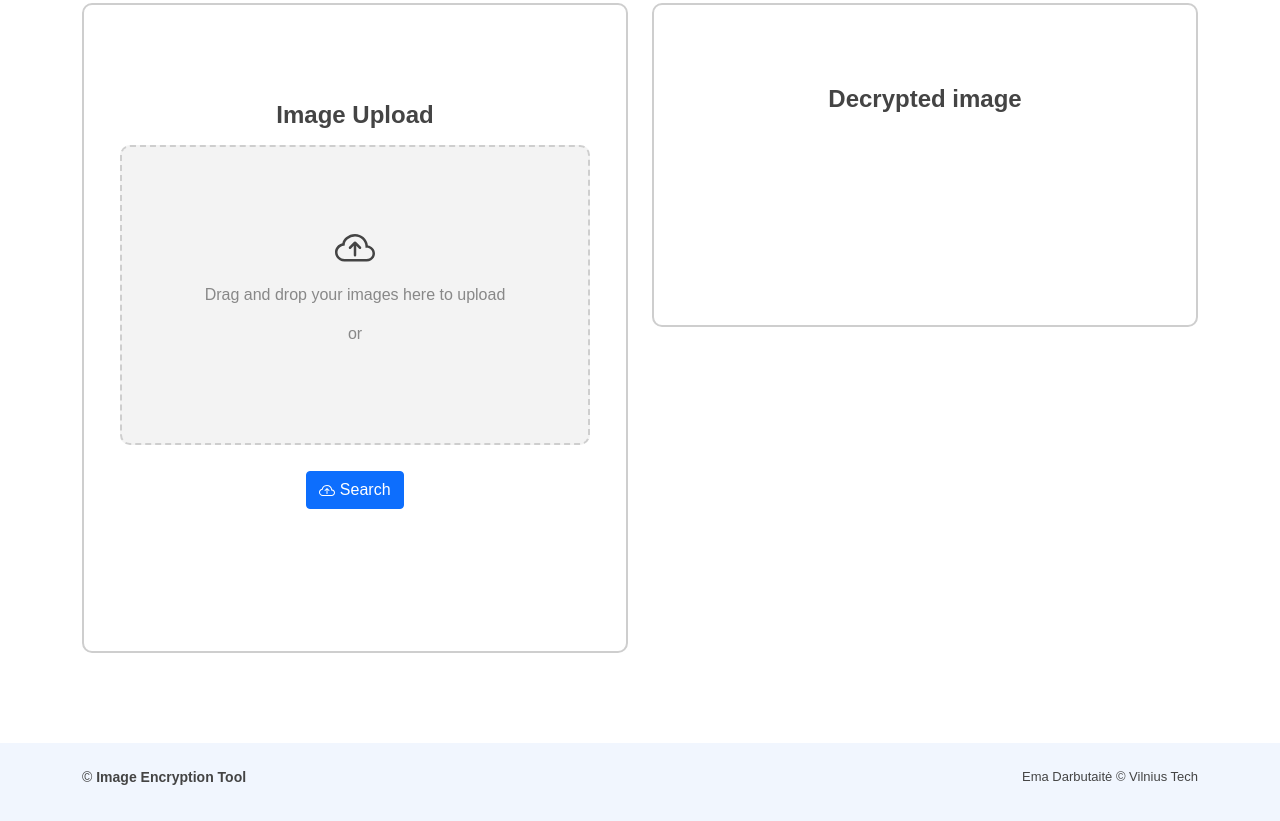
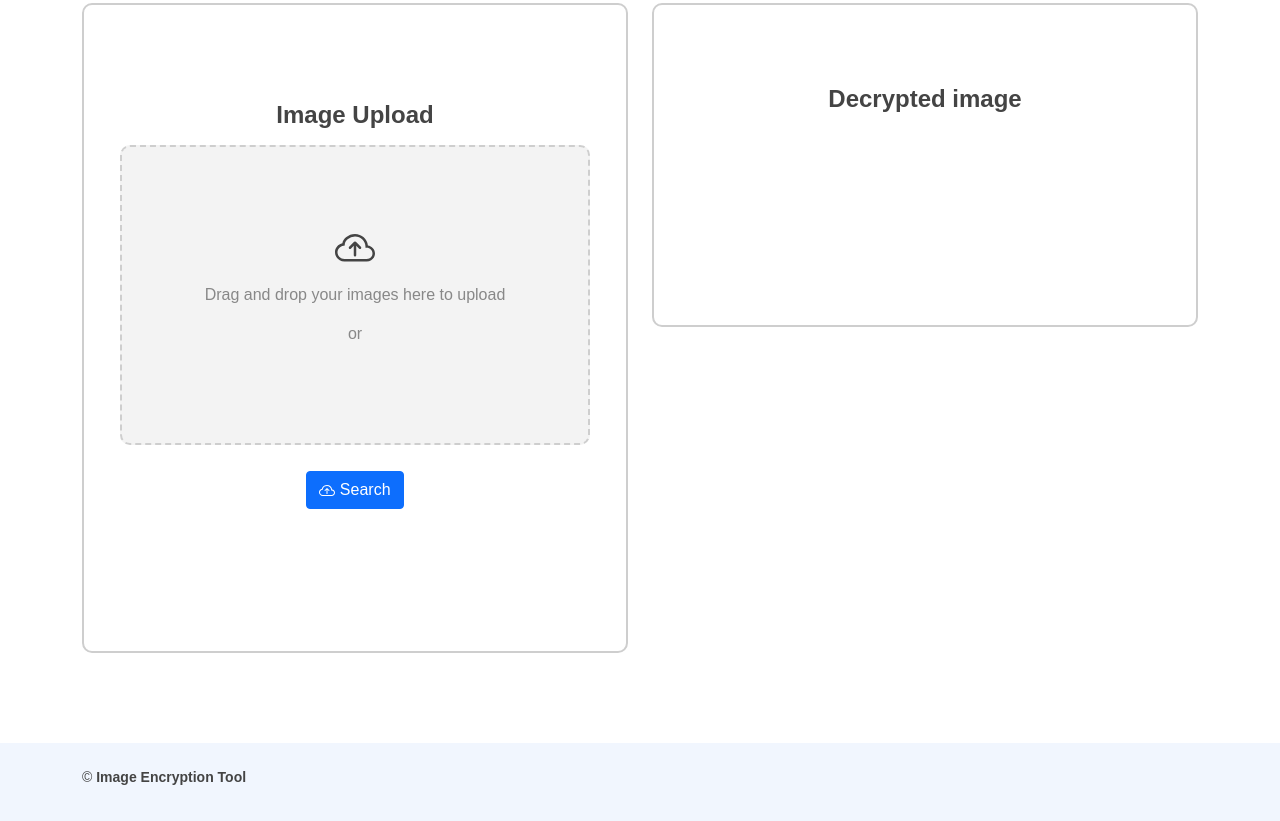
Before and after one commit to mainak15melody/image-encyption, a plain HTML site: page decrypt.html in a window 1280 px wide. Shown: the part 289-1110 px from the top of the page. Drawn offline with Linux system fonts and the light colour scheme.

Commit message:
Update decrypt.html

```diff
--- a/decrypt.html
+++ b/decrypt.html
@@ -118,11 +118,7 @@
     <div class="container py-4">
       <div class="copyright">
         &copy; <strong><span>Image Encryption Tool</span></strong>
-      </div>
-      <div class="credits">
-        Ema Darbutaitė &copy; Vilnius Tech
-      </div>
-    </div>
+
   </footer>
 
   <script src="lib/aos/aos.js"></script>
```
